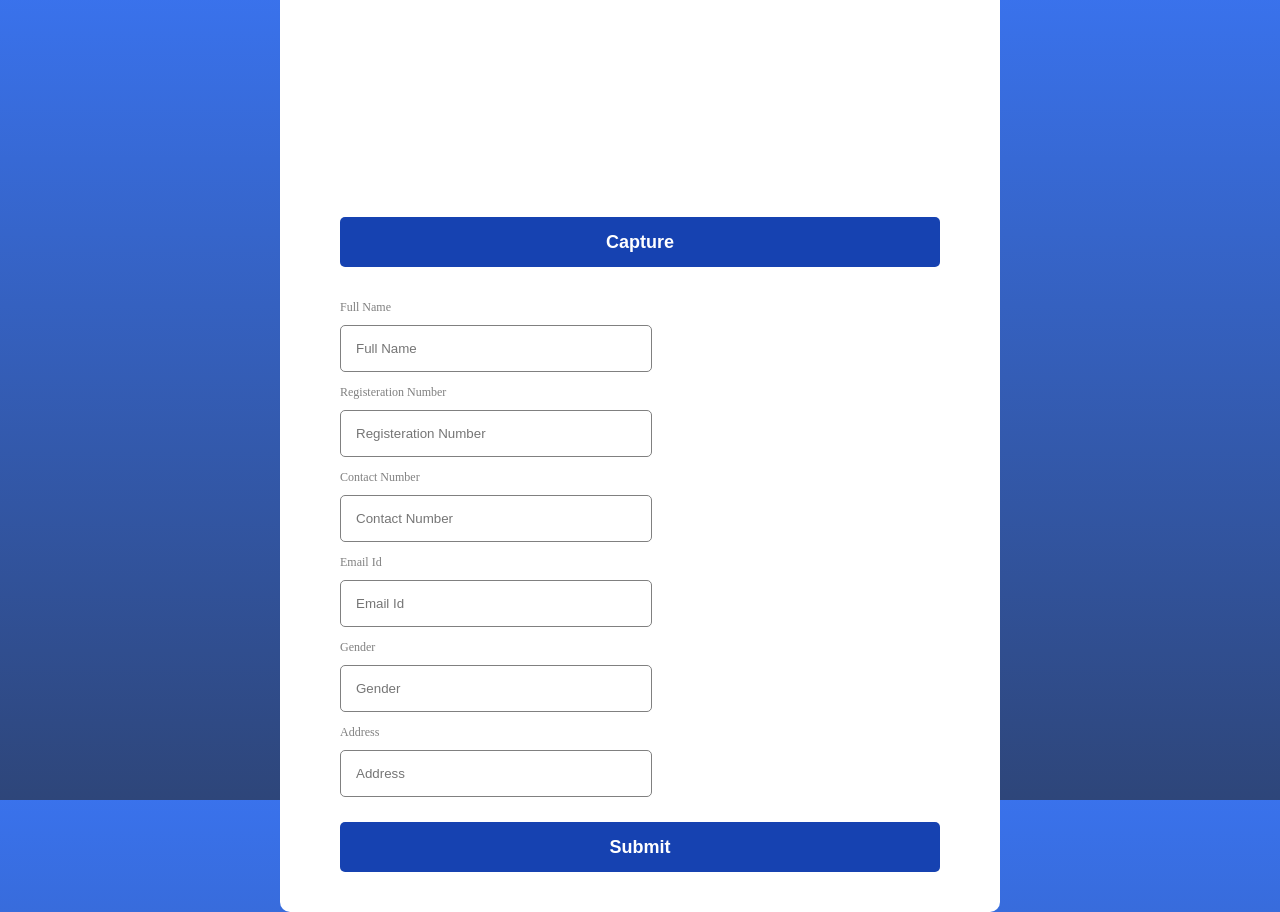
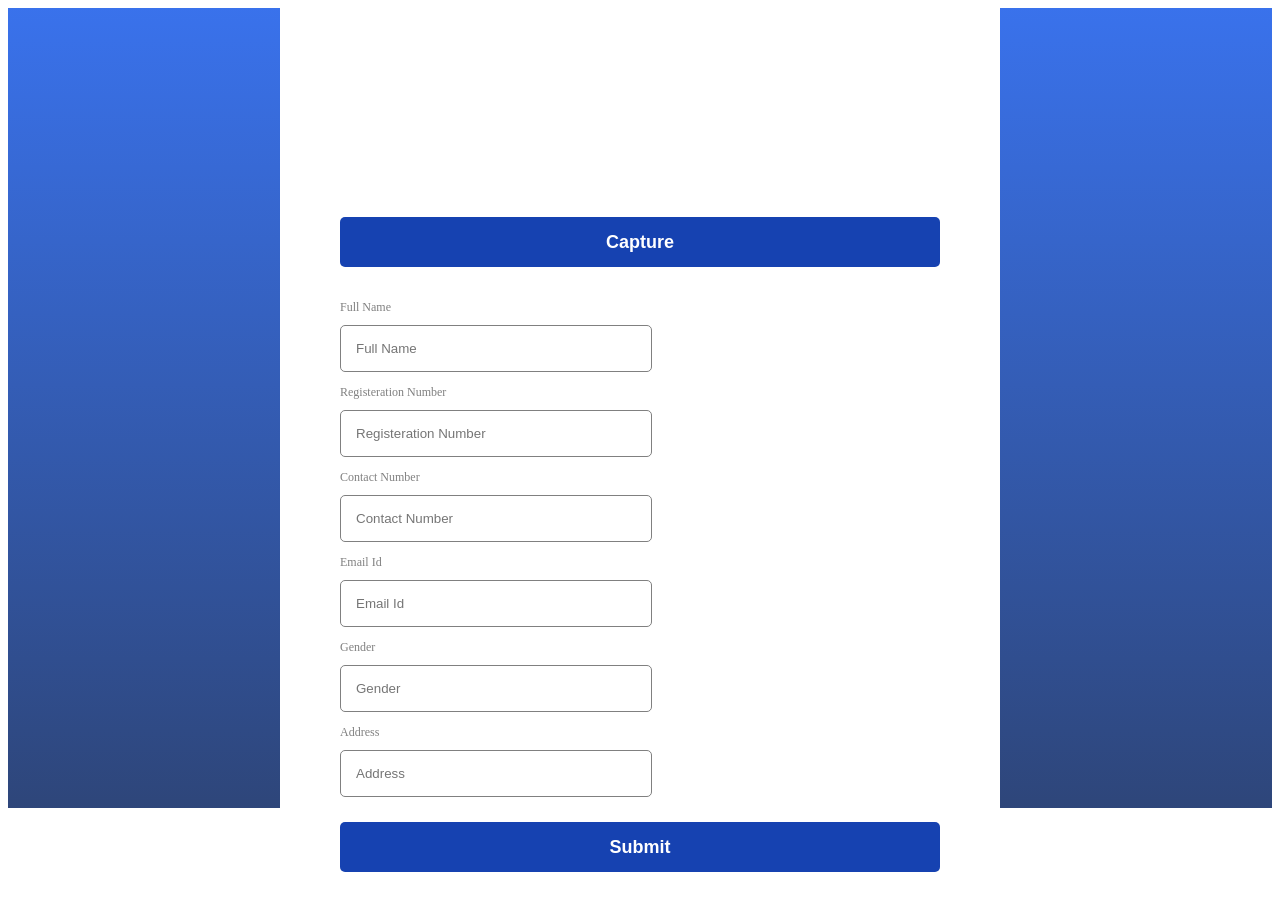
Before and after one commit to MehakK1311/react-form, a React (Create React App) app: page / in a window 1280 px wide. Built offline with nearby package versions, Linux system fonts and the light colour scheme; no server answers.

Commit message:
adding Congratulations Component

```diff
--- a/src/App.css
+++ b/src/App.css
@@ -1,7 +1,6 @@
-.app{
-    display: flex;
-    flex-direction: column;
-    align-items: center;
-    justify-content: center;
-    height: 100vh;
+.app {
+  background: linear-gradient(
+    rgba(31, 95, 233, 0.882),
+    rgba(18, 45, 104, 0.882)
+  );
 }
--- a/src/App.jsx
+++ b/src/App.jsx
@@ -1,4 +1,5 @@
 import Form from "./components/Form/Form";
+import "./app.css"
 
 function App() {
   return (
--- /dev/null
+++ b/src/components/Congrats/congrats.css
@@ -0,0 +1,10 @@
+body{
+    --msg-color: #000;
+}
+.msg {
+    display: flex;
+    flex-direction: column;
+    align-items: center;
+    justify-content: center;
+    height: 100vh;
+  }
--- a/src/components/Form/form.css
+++ b/src/components/Form/form.css
@@ -3,13 +3,7 @@ body {
   --button-color: rgb(22, 66, 177);
   --button-text-color: #fff;
 
-  background: linear-gradient(
-    rgba(31, 95, 233, 0.882),
-    rgba(18, 45, 104, 0.882)
-  );
-  background-position: center;
-  background-repeat: no-repeat;
-  background-attachment: fixed;
+
 }
 
 .container {
```
Also changed, not shown: src/components/Congrats/Congrats.jsx (added, +20 -0 lines), src/components/ImageConversion/imgConv.jsx (deleted, +0 -16 lines).
